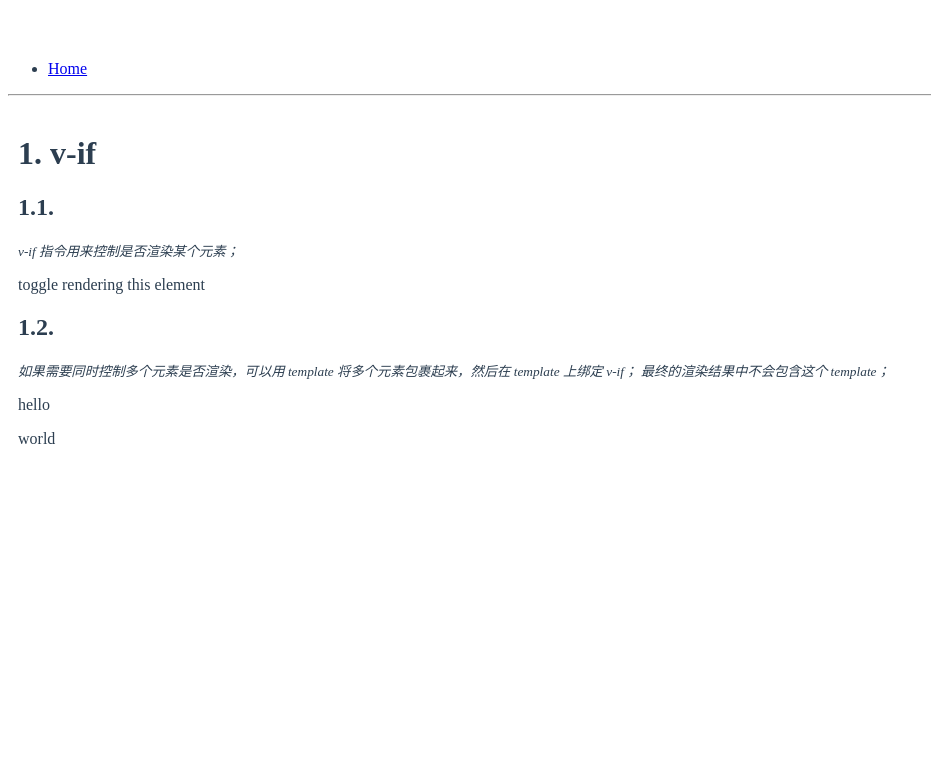
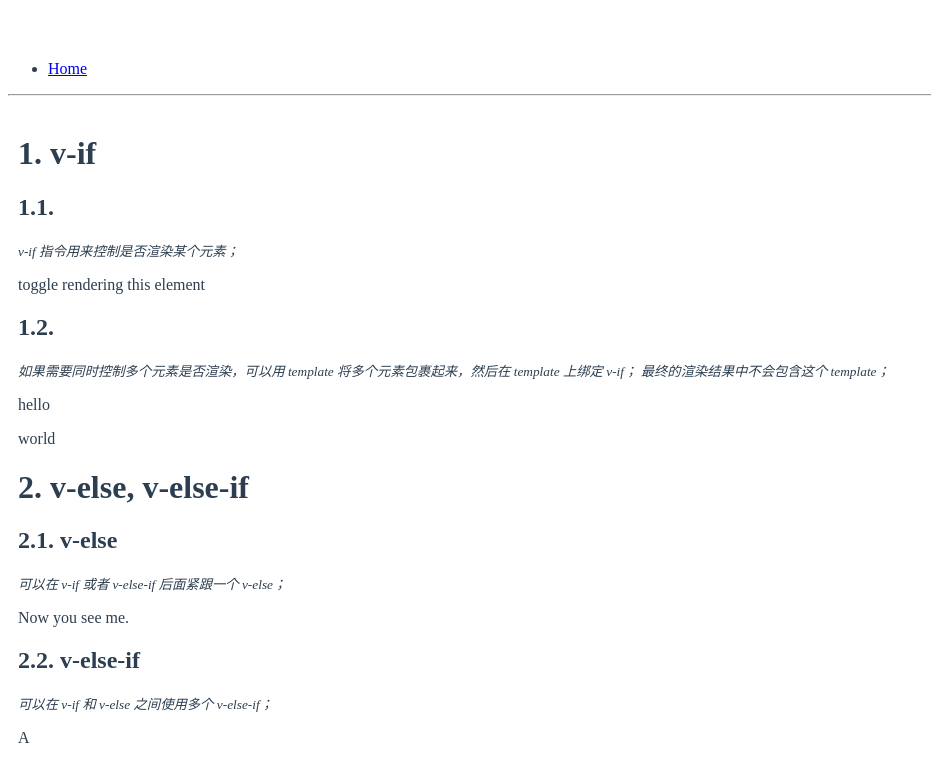
Before and after one commit to luotaoyeah/learning-vue, a Vue app: page /#/guide/conditional-rendering-v-if in a window 1280 px wide. Shown: the top 782 px of the page, without its empty margins (0-931 px from the left). Built offline with nearby package versions, Linux system fonts and the light colour scheme.

Commit message:
v-else, v-else-if

```diff
--- a/src/doc/guide/conditional-rendering/v-if/index.vue
+++ b/src/doc/guide/conditional-rendering/v-if/index.vue
@@ -3,17 +3,20 @@
     style="padding: 10px;"
   >
     <VIfOnTemplate></VIfOnTemplate>
+    <VElse></VElse>
   </div>
 </template>
 <script>
 import VIfOnTemplate from "./v-if-on-template";
+import VElse from "./v-else";
 
 export default {
   data() {
     return {};
   },
   components: {
-    VIfOnTemplate
+    VIfOnTemplate,
+    VElse
   }
 };
 </script>
--- /dev/null
+++ b/src/doc/guide/conditional-rendering/v-if/v-else.vue
@@ -0,0 +1,39 @@
+<template>
+  <div>
+    <h1>2. v-else, v-else-if</h1>
+    <h2>2.1. v-else</h2>
+    <p>
+      <small>
+        <i>
+          可以在 v-if 或者 v-else-if 后面紧跟一个 v-else；
+        </i>
+      </small>
+    </p>
+    <p v-if="active">Now you see me.</p>
+    <p v-else>Now you don't.</p>
+    <h2>2.2. v-else-if</h2>
+    <p>
+      <small>
+        <i>
+          可以在 v-if 和 v-else 之间使用多个 v-else-if；
+        </i>
+      </small>
+    </p>
+    <p v-if="name === 'A'">A</p>
+    <p v-else-if="name === 'B'">B</p>
+    <p v-else-if="name === 'C'">C</p>
+    <p v-else>D</p>
+  </div>
+</template>
+<script>
+export default {
+  data() {
+    return {
+      active: true,
+      name: "A"
+    };
+  }
+};
+</script>
+<style scoped>
+</style>
```
